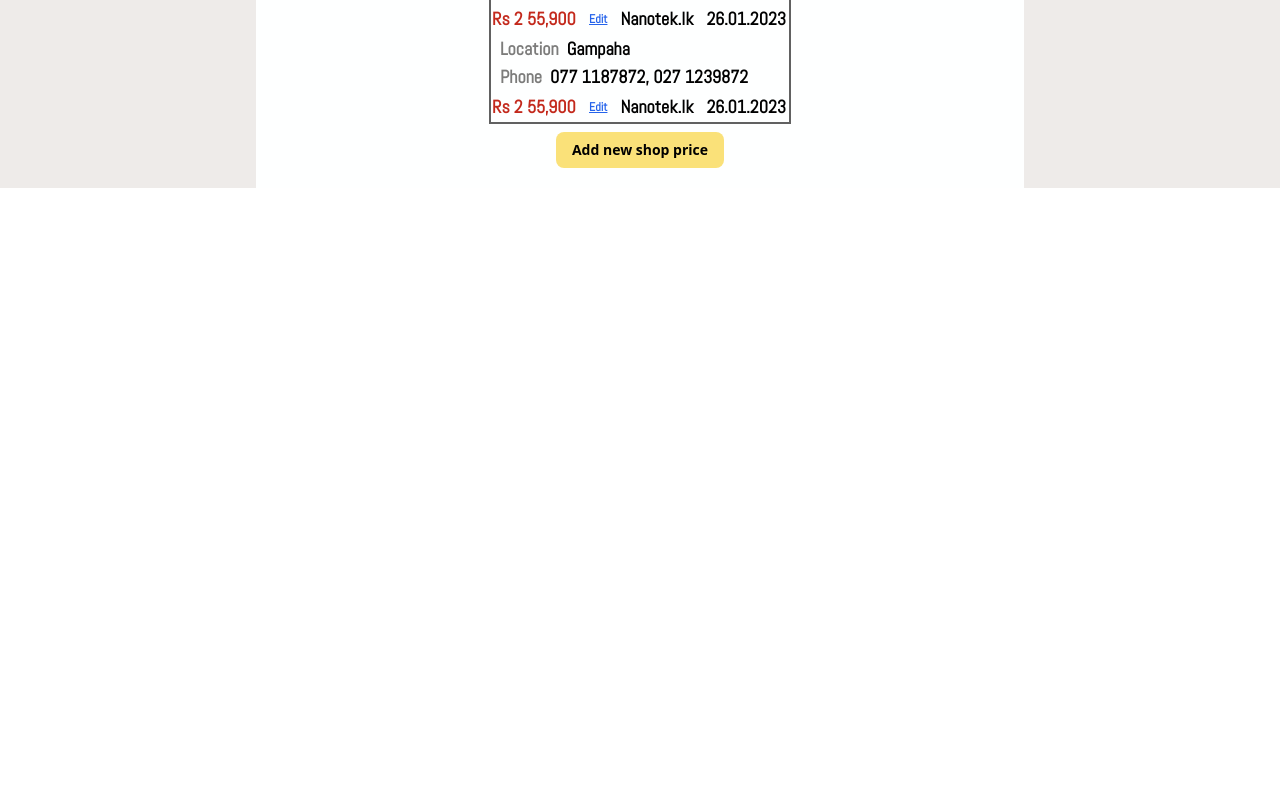
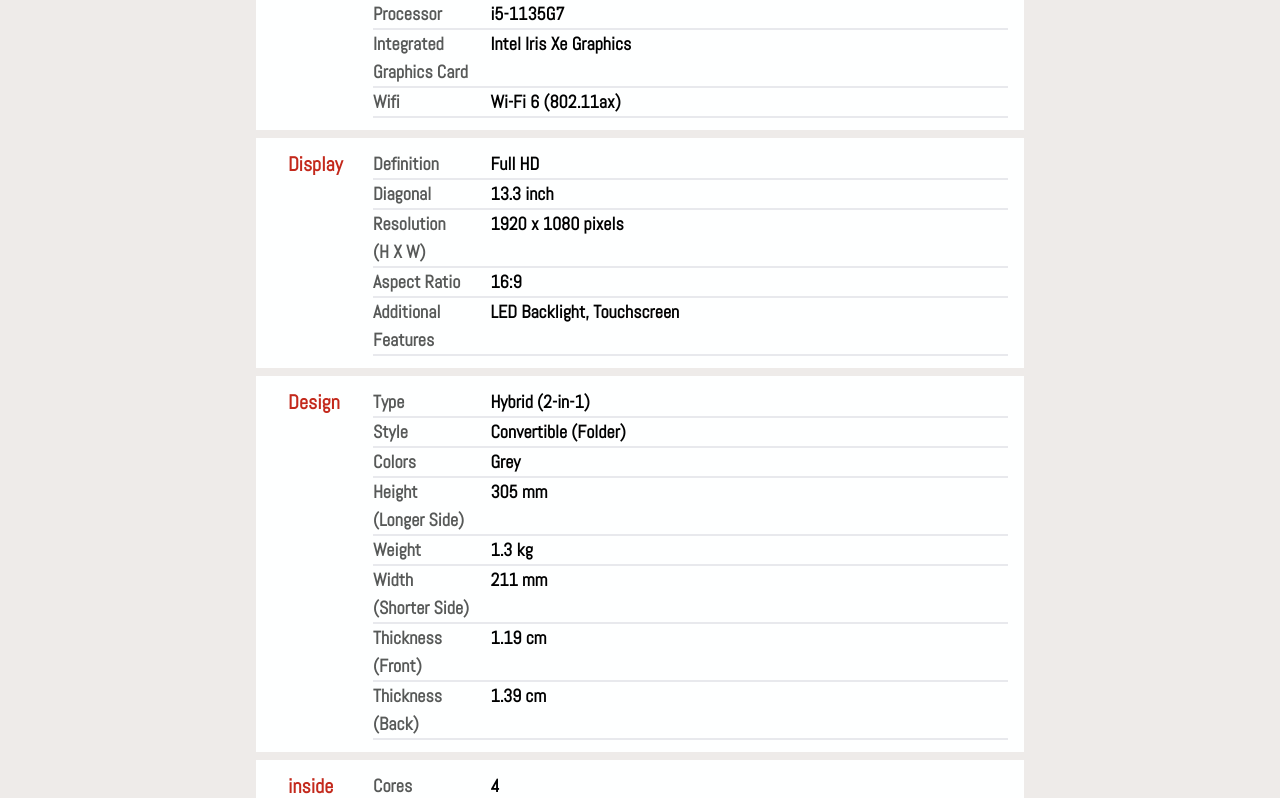
Before and after one commit to Chamod00589/ComparePrices, a React (Vite) app in the folder client/: page /home in a window 1280 px wide. Shown: the part 840-1638 px from the top of the page. Before the commit the page ends 1028 px from the top, so only its background shows below. Built offline with nearby package versions, Linux system fonts and the light colour scheme.

Commit message:
Add specification section

```diff
--- /dev/null
+++ b/client/src/data/LapSpec.js
@@ -0,0 +1,136 @@
+export let lapInfo = {
+  status: 200,
+  message: "Product details retrieved successfully",
+  data: {
+    type: "detail",
+    language: "en",
+    category: "Laptops",
+    items: [
+      {
+        product: {
+          dedupe: "ASUS ZenBook Flip UX363EA-DH51T UX363EA-DH51T",
+          is_translated: true,
+          alias: "UX363EA-DH51T",
+          part_number: "90NB0RZ1-M03280",
+          brand: "ASUS",
+          family: "ZenBook",
+          series: "Flip",
+          version: "UX363EA-DH51T",
+          model: "ASUS ZenBook Flip UX363EA-DH51T",
+          category: "Laptops",
+          "ean/upc_code": "0192876842973",
+          id: "63e963bba6803e6331dd4762",
+        },
+        key_aspects: {
+          release_date: "2020-12-22",
+          ram: "8 GB",
+          storage: "512 GB",
+          processor: "i5-1135G7",
+          integrated_graphics_card: "Intel Iris Xe Graphics",
+          wifi: "Wi-Fi 6 (802.11ax)",
+        },
+        date: {
+          released: "2020-12-22",
+        },
+        image: {
+          front:
+            "https://lt-techspecs-io.s3.us-west-1.amazonaws.com/f58e08c8-f744-4725-83b8-376305f9d64b_front.jpg",
+        },
+        design: {
+          body: {
+            type: "Hybrid (2-in-1)",
+            style: "Convertible (Folder)",
+            colors: "Grey",
+            "height_(longer_side)": "305 mm",
+            weight: "1.3 kg",
+            "width_(shorter_side)": "211 mm",
+            "thickness_(front)": "1.19 cm",
+            "thickness_(back)": "1.39 cm",
+          },
+          keyboard: {
+            additional_features: "Full Size Keyboard",
+          },
+          touchpad: {
+            pointing_device: "NumberPad",
+          },
+        },
+        display: {
+          definition: "Full HD",
+          diagonal: "13.3 inch",
+          "resolution_(h_x_w)": "1920 x 1080 pixels",
+          aspect_ratio: "16:9",
+          additional_features: "LED Backlight, Touchscreen",
+        },
+        camera: {
+          front_camera: {
+            additional_features: "Camera Module, Infrared Camera",
+          },
+        },
+        inside: {
+          cpu: {
+            cores: "4",
+            frequency: "2.4 GHz",
+            maximum_frequency: "4.2 GHz",
+            brand: "Intel",
+            model: "i5-1135G7",
+            family: "11th gen Intel Core i5",
+            cache: "8 MB",
+            "configurable_tdp_(thermal_design_power)_up": "28 W",
+            "configurable_tdp_(thermal_design_power)_up_frequency": "2.4 GHz",
+          },
+          ram: {
+            capacity: "8 GB",
+            type: "LPDDR4x-SDRAM",
+            clock_speed: "4266 MHz",
+          },
+          gpu: {
+            integrated_card_model: "Intel Iris Xe Graphics",
+            additional_features: "Integrated Graphics Adapter",
+          },
+          storage: {
+            total_capacity: "512 GB",
+          },
+          ssd: {
+            capacity: "512 GB",
+            total_ssd_capacity: "512 GB",
+            number_of_ssds: "1",
+            storage_type: "SSD",
+          },
+          battery: {
+            "capacity_(watt-hours)": "67 Wh",
+            number_of_cells: "4",
+          },
+          power: {
+            power: "65 W",
+            voltage: "100 - 240 V",
+            output_voltage: "19 V",
+            frequency: "50/60 Hz",
+          },
+          wireless: {
+            wifi: "Wi-Fi 6 (802.11ax)",
+            bluetooth_version: "5.0",
+            additional_features: "Bluetooth Module",
+          },
+          audio: {
+            number_of_speakers: "2",
+            sound_system: "SonicMaster",
+            additional_features: "Microphone",
+          },
+          software: {
+            operating_system_version: "Windows 10 Home",
+          },
+          ports: {
+            "number_of_usb_3,2_gen_1_type_a_ports": "1",
+            number_of_hdmi_ports: "1",
+          },
+        },
+        No: {
+          Dedicated_Adapter: "Dedicated Graphics Adapter",
+          Card_Reader: "Card Reader",
+          Ethernet_Card: "Ethernet",
+          Numeric_Keypad: "Numeric Keypad",
+        },
+      },
+    ],
+  },
+}
--- a/client/src/pages/Home.jsx
+++ b/client/src/pages/Home.jsx
@@ -1,10 +1,11 @@
-import React from "react";
+import React, { useEffect, useState } from "react";
 import Header from "../component/header";
 import StorageIcon from "../assets/StorageIcon.svg";
 import RamIcon from "../assets/RamIcon.svg";
 import ProcesserIcon from "../assets/ProcesserIcon.svg";
 import DisplayIcon from "../assets/DisplayIcon.svg";
 import Laptop from "../assets/Laptop.png";
+import { lapInfo } from "../data/LapSpec";
 
 const testMode = false;
 function ImageSection() {
@@ -107,27 +108,6 @@
   );
 }
 
-// Asus Zenbook Flip 13
-// UX363EA-DH51T
-
-// <div className={`flex flex-col font-Abel`}>
-
-// {/* <div
-//   className={`flex flex-col sm:flex-row sm:items-center justify-center sm:justify-start border-red ${
-//     testMode ? "border-2" : ""
-//   } bg-gradient-to-r from-light-6 to-blue2`}
-// >
-//   df
-// </div> */}
-// <div
-//   className={`h-96 flex-grow border-blue-900 ${
-//     testMode ? "border-2" : ""
-//   }`}
-// >
-//   down
-// </div>
-// </div>
-
 function Pricing() {
   return (
     <div className="mt-2 bg-light-1 px-4 py-3 font-bold">
@@ -182,6 +162,140 @@
   );
 }
 
+// const LaptopSpecs = () => {
+//   const [specifications, setSpecifications] = useState(lapInfo.data.items[0]);
+
+//   if (!specifications) {
+//     return <div>Loading...</div>;
+//   }
+
+//   return (
+//     <div>
+//       <div className="flex flex-row mt-2 bg-light-1 px-4 py-3 text-lg border-2 border-black font-Abel font-bold">
+//         <div className="pt-0 px-4 text-xl border-0 text-red1 font-bold border-black  w-28">
+//           Display
+//         </div>
+
+//         <div className="w-full">
+//           <div className="flex flex-row  border-b-2 border-light-3 w-full">
+//             <div className=" w-36 border-0 border-black text-light-8 ">
+//               Definition
+//             </div>
+//             <div className=" border-0 border-black w-full ">
+//               {specifications.display.definition}
+//             </div>
+//           </div>
+
+//           <div className="flex flex-row  border-b-2 border-light-3 w-full">
+//             <div className=" w-36 border-0 border-black text-light-8">
+//               Diagonal
+//             </div>
+//             <div className=" border-0 border-black w-full ">
+//               {specifications.display.diagonal}
+//             </div>
+//           </div>
+
+//           <div className="flex flex-row  border-b-2 border-light-3 w-full">
+//             <div className=" w-36 border-0 border-black text-light-8">
+//               Resolution
+//             </div>
+//             <div className=" border-0 border-black w-full ">
+//               {specifications.display["resolution_(h_x_w)"]}
+//             </div>
+//           </div>
+//         </div>
+
+
+
+//       </div>
+//       <div className="flex flex-row mt-2 bg-light-1 px-4 py-3 text-lg border-2 border-black font-Abel font-bold">
+//         <div className="pt-0 px-4 text-xl border-0 text-red1 font-bold border-black  w-28">
+//           Display
+//         </div>
+
+//         <div className="w-full">
+//           <div className="flex flex-row  border-b-2 border-light-3 w-full">
+//             <div className=" w-36 border-0 border-black text-light-8 ">
+//               Definition
+//             </div>
+//             <div className=" border-0 border-black w-full ">
+//               {specifications.display.definition}
+//             </div>
+//           </div>
+
+//           <div className="flex flex-row  border-b-2 border-light-3 w-full">
+//             <div className=" w-36 border-0 border-black text-light-8">
+//               Diagonal
+//             </div>
+//             <div className=" border-0 border-black w-full ">
+//               {specifications.display.diagonal}
+//             </div>
+//           </div>
+
+//           <div className="flex flex-row  border-b-2 border-light-3 w-full">
+//             <div className=" w-36 border-0 border-black text-light-8">
+//               Resolution
+//             </div>
+//             <div className=" border-0 border-black w-full ">
+//               {specifications.display["resolution_(h_x_w)"]}
+//             </div>
+//           </div>
+//         </div>
+
+
+
+//       </div>
+//     </div>
+//   );
+// };
+const formatKey = (key) => {
+  // Replace underscores with spaces and capitalize the first letter of each word
+  let formattedKey = key.replace(/_/g, ' ').replace(/\b\w/g, (char) => char.toUpperCase());
+
+  // Add line break if the key has more than 13 characters and contains an open bracket
+  if (formattedKey.length > 13 && formattedKey.includes('(')) {
+    formattedKey = formattedKey.replace(/\(/, '\n(');
+  }
+
+  return formattedKey;
+};
+
+const Section = ({ title, data }) => (
+  <div className="flex flex-row mt-2 bg-light-1 px-4 py-3 text-lg border-0 border-black font-Abel font-bold">
+    <div className="pt-0 px-4 text-xl border-0 text-red1 font-bold border-black w-28">
+      {title}
+    </div>
+
+    <div className="w-full">
+      {Object.entries(data).map(([key, value]) => (
+        <div key={key} className="flex flex-row border-b-2 border-light-3 w-full">
+          <div style={{ whiteSpace: 'pre-line' }} className="w-36 border-0 border-black text-light-8" >{formatKey(key)}</div>
+          <div className="border-0 border-black w-full">{value}</div>
+        </div>
+      ))}
+    </div>
+  </div>
+);
+
+const LaptopSpecs = () => {
+  const [specifications, setSpecifications] = useState(lapInfo.data.items[0]);
+
+  if (!specifications) {
+    return <div>Loading...</div>;
+  }
+
+  return (
+    <div>
+      <Section title="Key Aspects" data={specifications.key_aspects} />
+      <Section title="Display" data={specifications.display} />
+      <Section title="Design" data={specifications.design.body} />
+      <Section title="inside" data={specifications.inside.cpu} />
+    </div>
+  );
+};
+
+
+
 function Home() {
   return (
     <div className="bg-light-2 ">
@@ -189,7 +303,7 @@
         <Header />
         <ImageSection />
         <Pricing />
-        <Pricing />
+        <LaptopSpecs />
       </div>
     </div>
   );
```
